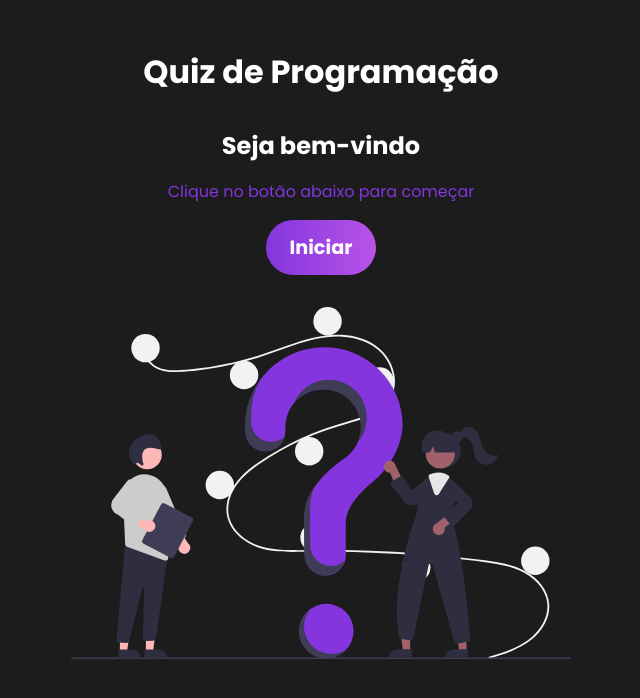
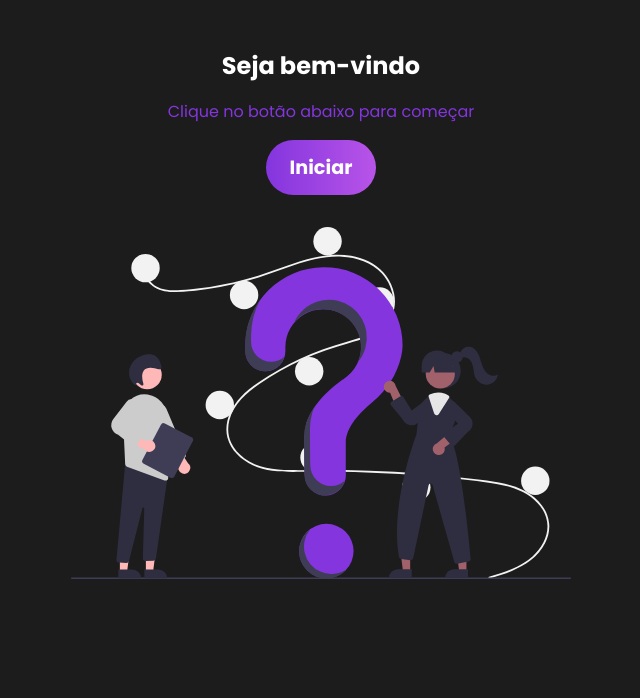
Before and after one commit to ronaldof16/quiz-futebol, a React (Vite) app: page / in a window 1280 px wide. Shown: the top 698 px of the page, without its empty margins (319-959 px from the left). Built offline with nearby package versions, Linux system fonts and the light colour scheme.

Commit message:
retirando a imagem e o h1

```diff
--- a/src/App.jsx
+++ b/src/App.jsx
@@ -15,7 +15,6 @@ function App() {
 
   return (
     <div className='App'>
-      <h1>Quiz de Programação</h1>
       {quizState.gameStage === 'Start' && <Welcome />}
       {quizState.gameStage === 'Category' && <PickCategory />}
       {quizState.gameStage === 'Playing' && <Question />}
```
